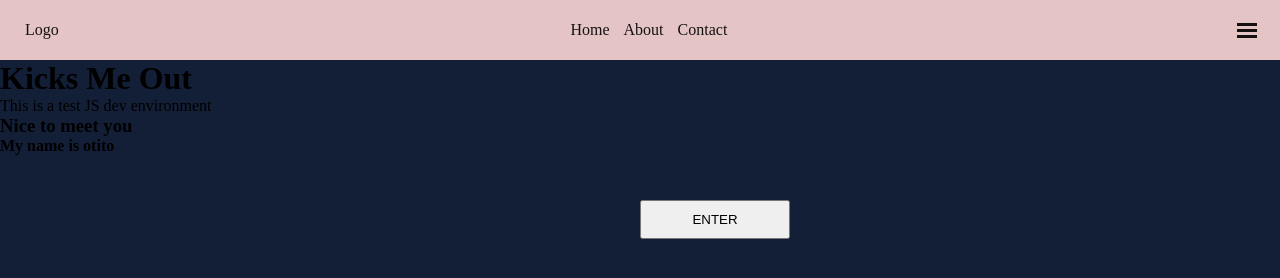
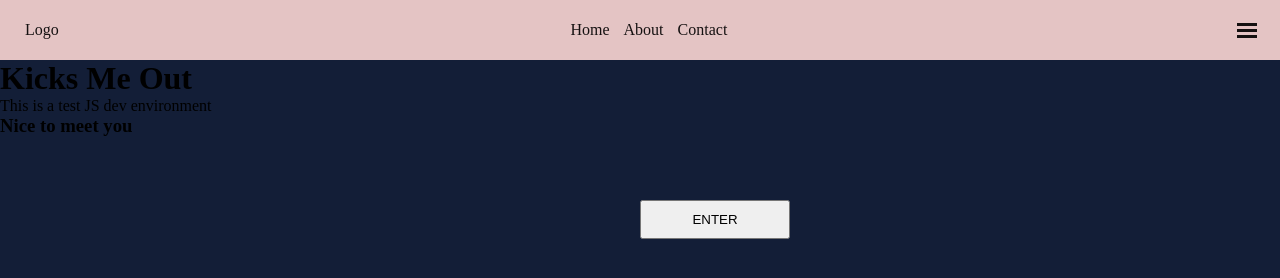
Before and after one commit to amug-a/Playground_JS, a website: page src/index.html in a window 1280 px wide. Drawn offline with Linux system fonts and the light colour scheme.

Commit message:
Update Index.html

```diff
--- a/src/index.html
+++ b/src/index.html
@@ -42,7 +42,6 @@
   <h1>Kicks Me Out</h1>
   <p>This is a test JS dev environment</p>
   <h3>Nice to meet you</h3>
-  <h4>My name is otito</h4>
 
   <main>
     <div class="center">
```
